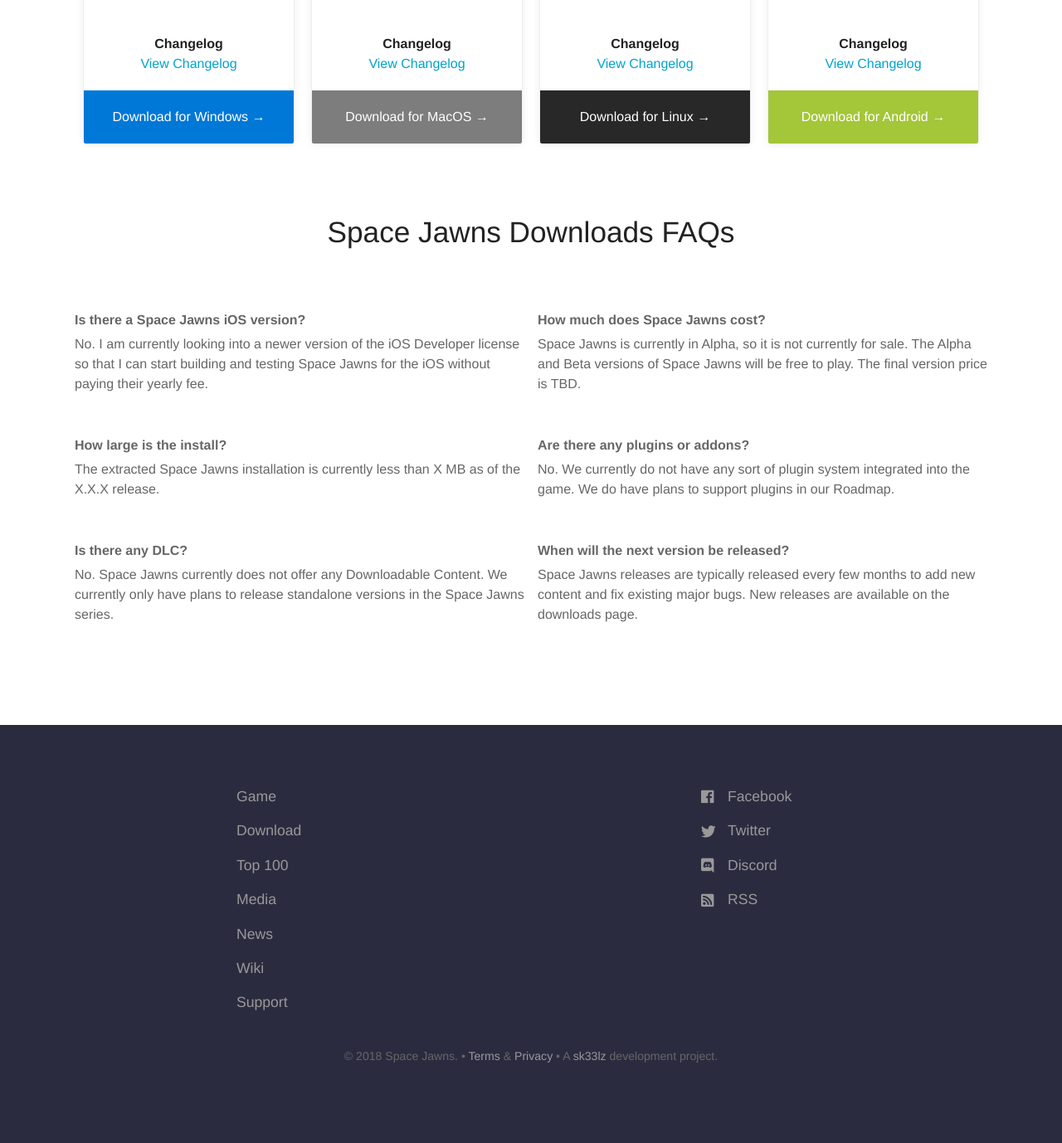
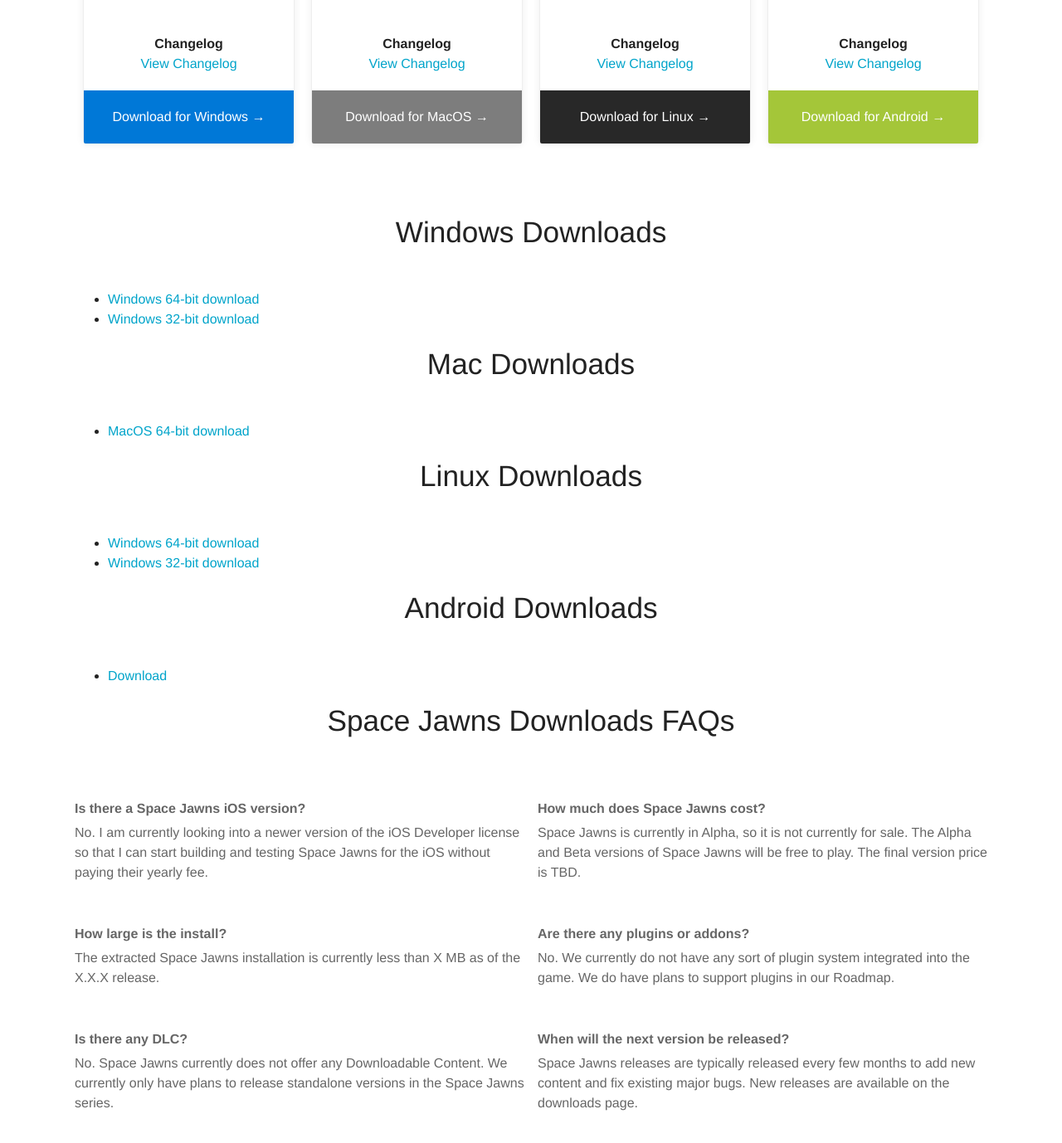
Before and after one commit to sk33lz/spacejawns, a Jekyll site: the page built from docs/pages/download.md, in a window 1280 px wide and 1400 px high, scrolled down 627 px. Shown: the top 1378 px of the window at 83% size. Built offline with Jekyll 4.4.1, drawn with Linux system fonts in a browser that asks for light colours; nearby versions of some CDN libraries; before the commit the page ends 1961 px from its top, so only the background shows below that.

Commit message:
Adding download links for 2.6.1.

```diff
--- a/docs/pages/download.md
+++ b/docs/pages/download.md
@@ -87,6 +87,21 @@
     </ul>
   {% endfor %}
 </div>
+
+<h2 id="windows-downloads">Windows Downloads</h2>
+  - [Windows 64-bit download](https://www.dropbox.com/s/x5muyy79zsfeeo5/Space-Jawns-2.6.1-Alpha-Win64.exe?dl=1)
+  - [Windows 32-bit download](https://www.dropbox.com/s/39q9ehud4im6tnv/Space-Jawns-2.6.1-Alpha-Win32.exe?dl=1)
+
+<h2 id="mac-downloads">Mac Downloads</h2>
+  - [MacOS 64-bit download](https://www.dropbox.com/s/x5muyy79zsfeeo5/Space-Jawns-2.6.1-Alpha-Win64.exe?dl=1)
+
+<h2 id="linux-downloads">Linux Downloads</h2>
+  - [Windows 64-bit download](https://www.dropbox.com/s/x5muyy79zsfeeo5/Space-Jawns-2.6.1-Alpha-Win64.exe?dl=1)
+  - [Windows 32-bit download](https://www.dropbox.com/s/39q9ehud4im6tnv/Space-Jawns-2.6.1-Alpha-Win32.exe?dl=1)
+
+<h2 id="android-downloads">Android Downloads</h2>
+  - [Download](https://www.dropbox.com/s/7hg0dgxu9zaglta/Space-Jawns-2.6.1-Alpha.apk?dl=1)
+
 {% if page.faqs %}
   <h2>Space Jawns Downloads FAQs</h2>
   <dl class="faq">
```
